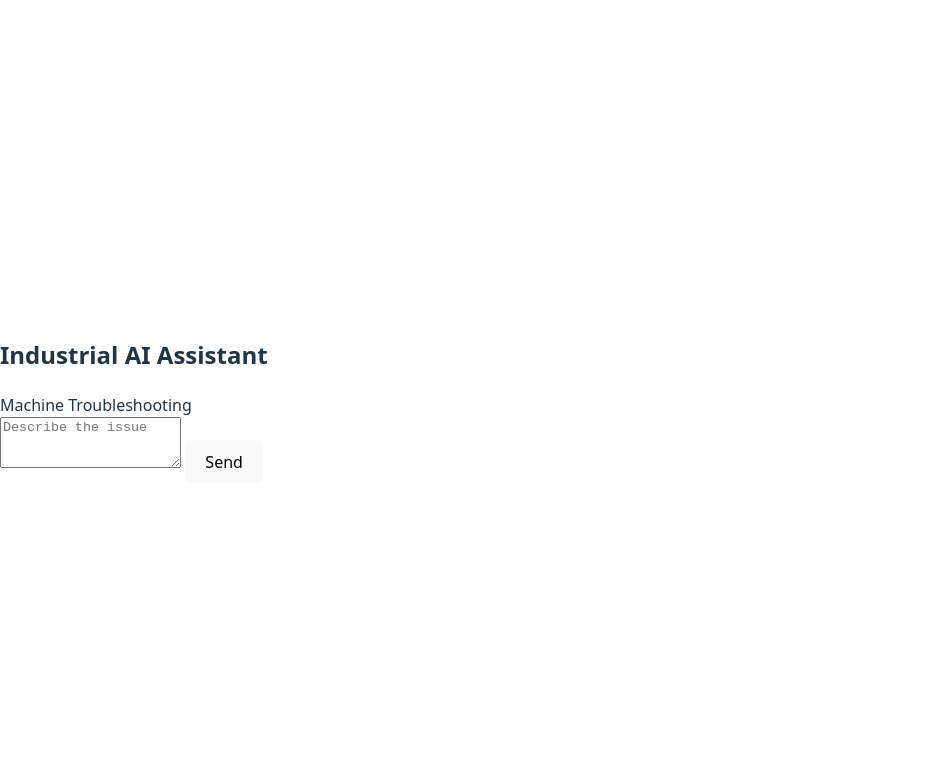
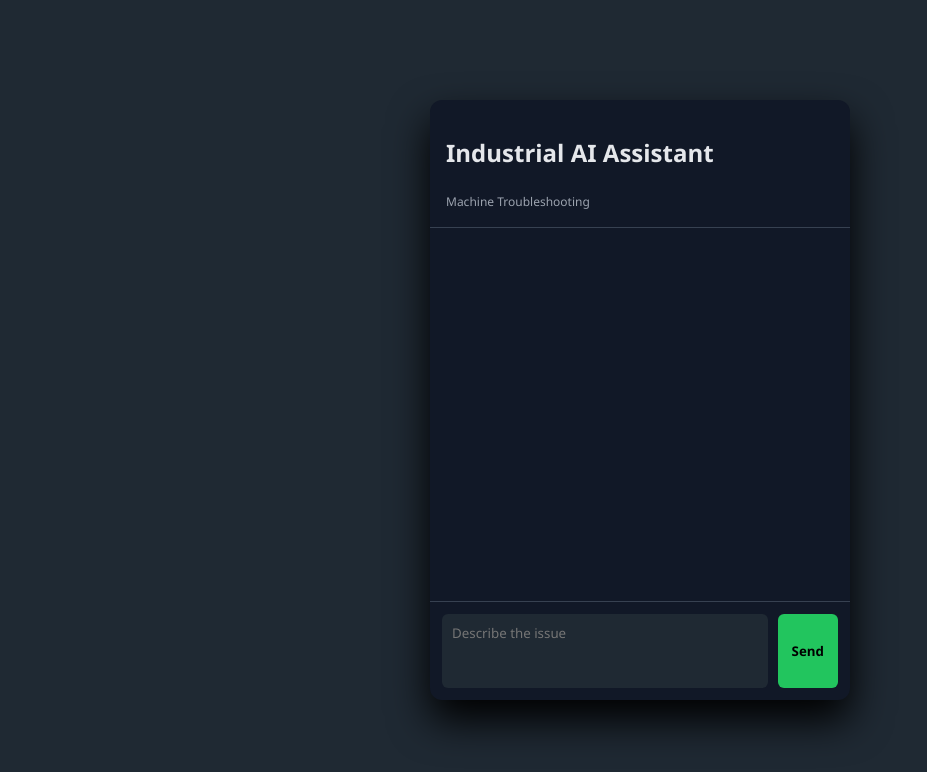
Before and after one commit to fridacardonae-hash/genai-maintenance-assistant, a website built with Vite: page frontend/index.html in a window 1280 px wide. Shown: the whole page, without its empty margins (0-927 px from the left). Built offline with nearby package versions, Linux system fonts and the light colour scheme.

Commit message:
Updated styles.css

```diff
--- a/frontend/src/style.css
+++ b/frontend/src/style.css
@@ -1,96 +1,94 @@
-:root {
-  font-family: system-ui, Avenir, Helvetica, Arial, sans-serif;
-  line-height: 1.5;
-  font-weight: 400;
-
-  color-scheme: light dark;
-  color: rgba(255, 255, 255, 0.87);
-  background-color: #242424;
-
-  font-synthesis: none;
-  text-rendering: optimizeLegibility;
-  -webkit-font-smoothing: antialiased;
-  -moz-osx-font-smoothing: grayscale;
+*{
+  box-sizing: border-box;
+  font-family:"Segoe UI", sans-serif;
+}
+body {
+  background: #1f2933;
+  margin: 0;
+  height: 100vh;
+  display: flex;
+  align-items: center;
+  justify-content: center;
 }
 
-a {
-  font-weight: 500;
-  color: #646cff;
-  text-decoration: inherit;
-}
-a:hover {
-  color: #535bf2;
+.chat-container {
+  width: 420px;
+  height: 600px;
+  background: #111827;
+  border-radius: 12px;
+  display: flex;
+  flex-direction: column;
+  box-shadow: 0 20px 40px rgba(0, 0, 0.4);
 }
 
-body {
-  margin: 0;
-  display: flex;
-  place-items: center;
-  min-width: 320px;
-  min-height: 100vh;
+.chat-header {
+  padding: 16px;
+  border-bottom: 1px solid #374151;
+  color: #e5e7eb;
 }
 
-h1 {
-  font-size: 3.2em;
-  line-height: 1.1;
+.chat-header span {
+  font-size: 12px;
+  color: #9ca3af;
+}
+.chat-box {
+  flex: 1;
+  padding: 16px;
+  overflow-y: auto;
 }
 
-#app {
-  max-width: 1280px;
-  margin: 0 auto;
-  padding: 2rem;
-  text-align: center;
+.message{
+  max-width: 80%;
+  padding: 12px;
+  border-radius: 8px;
+  margin-bottom: 12px;
+  font-size: 14px;
+  line-height: 1.4;
 }
 
-.logo {
-  height: 6em;
-  padding: 1.5em;
-  will-change: filter;
-  transition: filter 300ms;
-}
-.logo:hover {
-  filter: drop-shadow(0 0 2em #646cffaa);
-}
-.logo.vanilla:hover {
-  filter: drop-shadow(0 0 2em #3178c6aa);
+.user {
+  background: #2563eb;
+  color: white;
+  align-self: flex-end;
 }
 
-.card {
-  padding: 2em;
+.bot {
+  background: #374151;
+  color: #e5e7eb;
+  align-self: flex-start;
 }
 
-.read-the-docs {
-  color: #888;
+.chat-input {
+  display: flex;
+  padding: 12px;
+  border-top: 1px solid #374151;
 }
 
-button {
-  border-radius: 8px;
-  border: 1px solid transparent;
-  padding: 0.6em 1.2em;
-  font-size: 1em;
-  font-weight: 500;
-  font-family: inherit;
-  background-color: #1a1a1a;
-  cursor: pointer;
-  transition: border-color 0.25s;
-}
-button:hover {
-  border-color: #646cff;
-}
-button:focus,
-button:focus-visible {
-  outline: 4px auto -webkit-focus-ring-color;
+.chat-input textarea {
+  flex:1;
+  resize: none;
+  background: #1f2933;
+  color: white;
+  border: none;
+  padding: 10px;
+  border-radius: 6px;
 }
 
-@media (prefers-color-scheme: light) {
-  :root {
-    color: #213547;
-    background-color: #ffffff;
-  }
-  a:hover {
-    color: #747bff;
-  }
-  button {
-    background-color: #f9f9f9;
-  }
+.chat-input textarea:focus {
+  outline: none;
 }
+
+.chat-input button {
+  margin-left: 10px;
+  background: #22c55e;
+  color: black;
+  border: none;
+  border-radius: 6px;
+  padding: 10px 14px;
+  font-weight: bold;
+  cursor: pointer;
+}
+
+.chat-input button:hover {
+  background: #16a34a;
+}
```
Also changed, not shown: 1 other file.
